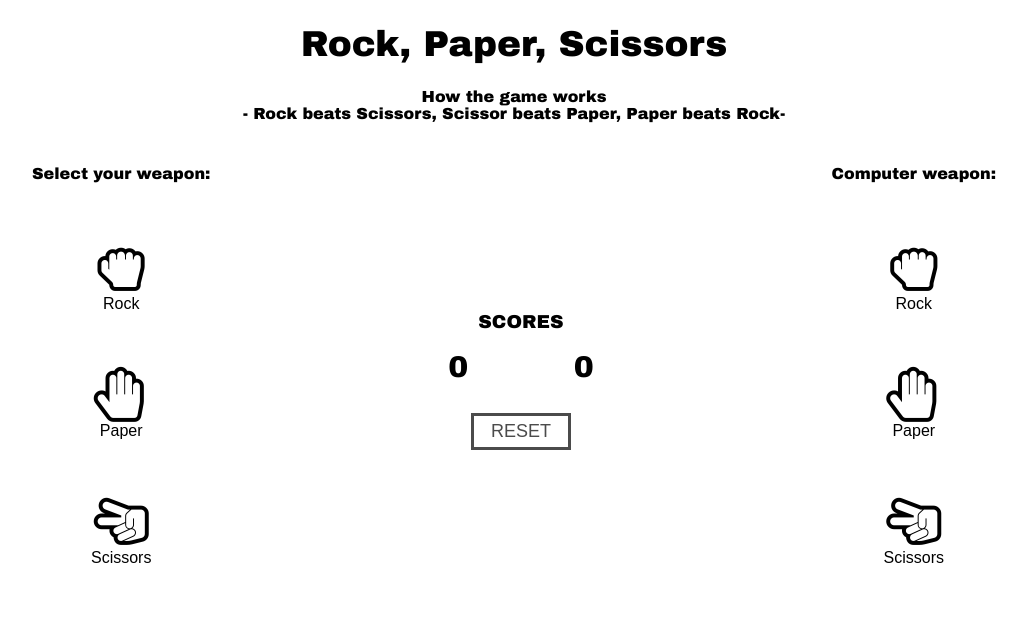
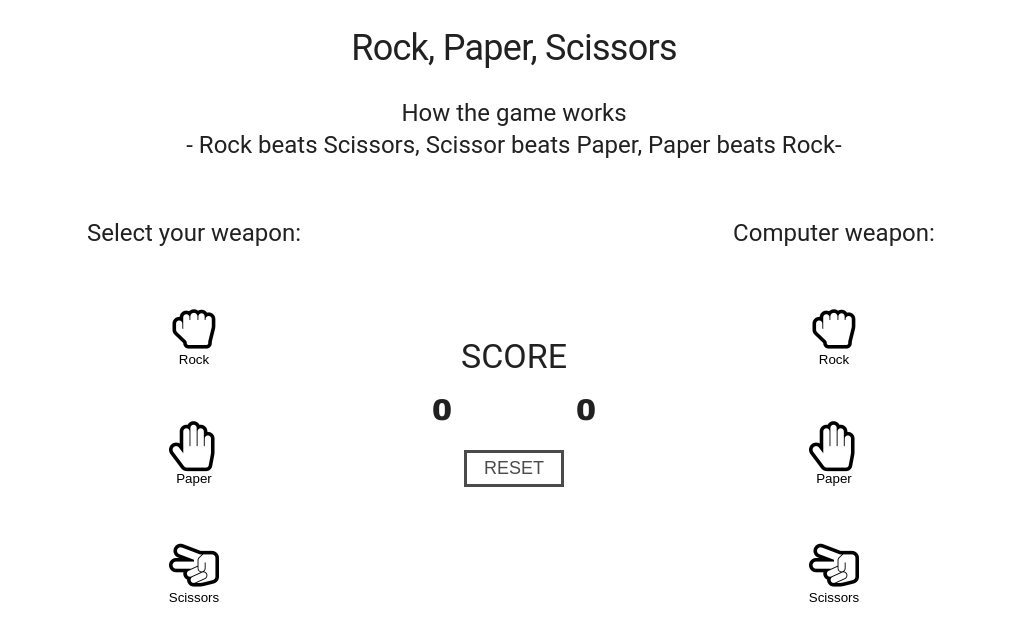
Before and after one commit to AngelaRuiu/RockPaperScissors, a plain HTML site: page index.html in a window 1280 px wide. Shown: the whole page, without its empty margins (126-1153 px from the left). Drawn offline with nearby package versions, Linux system fonts and the light colour scheme.

Commit message:
added material design classes and modulas css

```diff
--- a/index.html
+++ b/index.html
@@ -1,11 +1,17 @@
 <!DOCTYPE html>
 <html lang="en">
 <head>
+    <meta charset="UTF-8">
+    <link href="https://fonts.googleapis.com/icon?family=Material+Icons" rel="stylesheet">
+    <link type="text/css" rel="stylesheet" href="mdl/material.min.css" media="screen,projection"/>
+    <link rel="stylesheet" href="https://code.getmdl.io/1.3.0/material.cyan-light_green.min.css"/>
     <link rel="stylesheet" href="Font%20Awesome/css/font-awesome.min.css">
     <link rel="stylesheet" type="text/css" href="style.css">
+    <meta name="viewport" content="width=device-width, initial-scale=1.0"/>
+    <script type="text/javascript" src="https://code.jquery.com/jquery-3.2.1.min.js"></script>
+    <script type="text/javascript" src="mdl/material.min.js"></script>
     <script src="script.js"></script>
-    <meta charset="UTF-8">
-    <title>Rock, Paper, Scissor</title>
+    <title>Rock Paper Scissors</title>
 </head>
 <body>
 <div class="gamecontainer">
@@ -15,7 +21,57 @@
         - Rock beats Scissors, Scissor beats Paper, Paper beats Rock-
     </h4>
 
-    <div class="userChoices" onclick=" play('choice')">
+    <div class="content-grid mdl-grid .fixed-center is-user-selected" onclick="play(choice)">
+        <div class="mdl-cell mdl-cell--4-col mdl-cell--3-col-tablet mdl-cell--2-col-phone float-left">
+            <h4>Select your weapon:</h4>
+            <button class="btn btn--choice" onclick="rockSelected()">
+                <i class=" icon-size fa fa-hand-rock-o margin-top is-rock-active "></i><br>
+                Rock
+            </button>
+            <br>
+            <button class="btn btn--choice" onclick="paperSelected()">
+                <i class=" icon-size fa fa-hand-paper-o margin-top is-paper-active "></i><br>
+                Paper
+            </button>
+            <br>
+            <button class="btn btn--choice" onclick="scissorsSelected()">
+                <i class="icon-size fa fa-hand-scissors-o margin-top is-scissors-active "></i><br>
+                Scissors
+            </button>
+        </div>
+        <div class="mdl-cell mdl-cell--4-col mdl-cell--3-col-tablet mdl-cell--2-col-phone vertically-align">
+            <section>
+                <h3>SCORE</h3>
+                <div class="current-scores">
+                    <span class="float-left margin-left font-big is-user-score">0</span>
+                    <span class="float-right margin-right font-big is-comp-score">0</span>
+                </div>
+                <p class="is-text-hidden"></p>
+                <button class="btn btn--reset is-reset" onclick="resetGame()">RESET</button>
+            </section>
+        </div>
+        <div class="mdl-cell mdl-cell--4-col mdl-cell--3-col-tablet mdl-cell--2-col-phone float-right">
+            <h4>Computer weapon:</h4>
+            <button class="btn btn--choice">
+                <i class="icon-size fa fa-hand-rock-o margin-top is-rock-selected"></i><br>
+                Rock
+            </button>
+            <br>
+            <button class="btn btn--choice">
+                <i class="icon-size fa fa-hand-paper-o margin-top is-paper-selected"></i><br>
+                Paper
+            </button>
+            <br>
+            <button class="btn btn--choice">
+                <i class="icon-size fa fa-hand-scissors-o margin-top is-scissors-selected"></i><br>
+                Scissors
+            </button>
+        </div>
+
+    </div>
+</div>
+
+<!-- <div class="userChoices" onclick=" play('choice')">
      <h4>Select your weapon:</h4>
      <button class="choice" onclick="rockSelected()">
          <i class="fa fa-hand-rock-o" id="rock"></i><br>
@@ -57,7 +113,7 @@
      <p id="winner"></p>
  <button id="reset" onclick="resetGame()">RESET</button>
 </section>
-        </div>
+     </div>-->
 </div>
 </body>
 </html>
--- a/style.css
+++ b/style.css
@@ -11,60 +11,85 @@ p {
     font-size: 20px;
 }
 
-i.fa {
-    font-size: 55px;
-    margin: 20px 0 0 0;
+.content-grid {
+    max-width: 960px;
 }
 
-.userChoices{
-    display: inline;
+.float-left {
     float: left;
-    margin-left: 150px;
 }
-.choice{
-    position:relative;
+
+.float-right {
+    float: right;
+}
+
+.margin-top {
+    margin-top: 20px;
+}
+
+.margin-left {
+    margin-left: 70px;
+}
+
+.margin-right {
+    margin-right: 70px;
+}
+
+.font-big {
+    font-size: 30px;
+}
+
+.icon-size {
+    font-size: 55px;
+}
+
+.vertically-align {
+    margin: auto;
+    vertical-align: middle;
+}
+
+.btn {
+    position: relative;
     display: inline-block;
-    border: none;
-    background: #fff;
-    font-size: 16px;
     margin: 16px;
     outline: none;
     cursor: pointer;
 }
-.computerChoice{
-    float: right;
-    margin-right:150px;
-    display: inline-block;
+
+.btn--choice {
+    border: none;
+    background: #fff;
 }
 
-.compChoice {
-    position:relative;
-    display: inline-block;
-    border: none;
-    background: #fff;
-    font-size: 16px;
-    margin: 16px;
-    cursor: pointer;
-    outline: none;
-}
-#userScore, #compScore{
-    font-size: 30px;
-    margin: 50px;
+.btn--reset {
+    border: solid #4b4b4b;
+    width: 100px;
+    padding: 5px;
+    color: #4b4b4b;
+    font-size: 18px;
+    background-color: #fff;
+    margin-top: 30px;
 }
 
-#reset {
-    border:  solid  #4b4b4b;
-    width: 100px;
-    padding: 5px;
-    color:#4b4b4b;
-    font-size: 18px;
-    background-color: #fff;
-    margin-top: 10px;
-}
-#reset:hover {
-    border:  solid  #019cdf;
+.btn--reset:hover {
+    border: solid #019cdf;
     color: #019cdf;
 }
-.score {
-    margin-top:15%;
+
+@media screen and (max-width: 299px) {
+    .icon-size {
+        font-size: 16px;
+    }
 }
+
+@media screen and (min-width: 300px) and (max-width: 799px) {
+    .icon-size {
+        font-size: 24px;
+    }
+}
+
+@media screen and (min-width: 800px) {
+    .icon-size {
+        font-size: 50px;
+    }
+}
```
Lines whose indentation alone changed are shown as unchanged.
